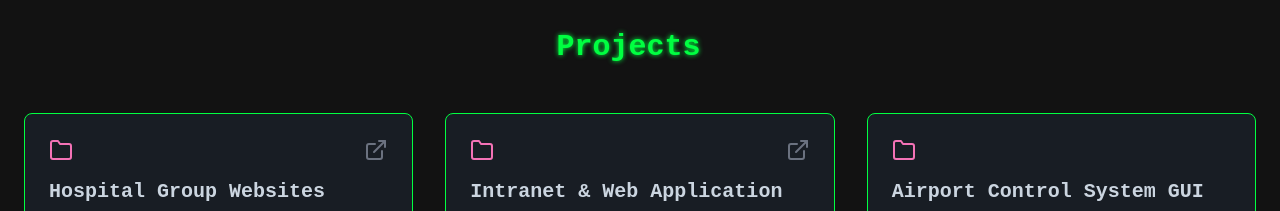
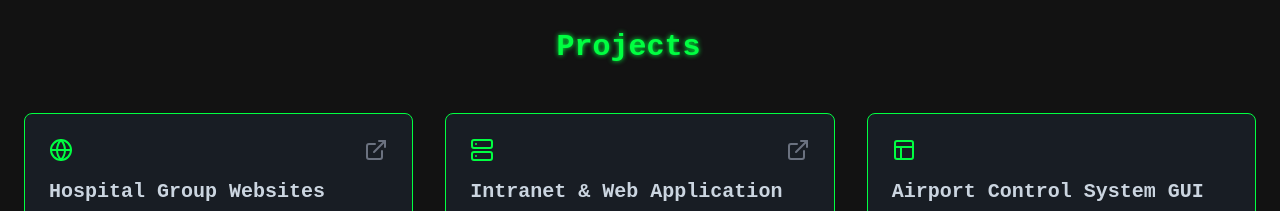
Before and after one commit to t-tantawat/t-tantawat.github.io, a plain HTML site: page index.html in a window 1280 px wide. Shown: the part 4320-4531 px from the top of the page. Drawn offline with nearby package versions, Linux system fonts and the light colour scheme; animation ran at ten frames a second.

Commit message:
update project

```diff
--- a/index.html
+++ b/index.html
@@ -554,7 +554,7 @@
                     <div class="bg-gray-800/50 border border-[#00ff41] rounded-lg overflow-hidden flex flex-col group transition-transform duration-300 hover:-translate-y-1">
                         <div class="p-6 flex-grow">
                             <div class="flex justify-between items-center mb-4">
-                                <i data-feather="folder" class="text-pink-400"></i>
+                                <i data-feather="globe" class="text-keyword"></i>
                                 <div class="flex space-x-3">
                                     <a href="#" target="_blank" class="text-gray-500 hover:text-white transition-colors"><i data-feather="external-link"></i></a>
                                 </div>
@@ -572,7 +572,7 @@
                     <div class="bg-gray-800/50 border border-[#00ff41] rounded-lg overflow-hidden flex flex-col group transition-transform duration-300 hover:-translate-y-1">
                         <div class="p-6 flex-grow">
                             <div class="flex justify-between items-center mb-4">
-                                <i data-feather="folder" class="text-pink-400"></i>
+                                <i data-feather="server" class="text-keyword"></i>
                                 <div class="flex space-x-3">
                                     <a href="#" target="_blank" class="text-gray-500 hover:text-white transition-colors"><i data-feather="external-link"></i></a>
                                 </div>
@@ -590,7 +590,7 @@
                     <div class="bg-gray-800/50 border border-[#00ff41] rounded-lg overflow-hidden flex flex-col group transition-transform duration-300 hover:-translate-y-1">
                         <div class="p-6 flex-grow">
                             <div class="flex justify-between items-center mb-4">
-                                <i data-feather="folder" class="text-pink-400"></i>
+                                <i data-feather="layout" class="text-keyword"></i>
                                 <div class="flex space-x-3">
                                 </div>
                             </div>
```
